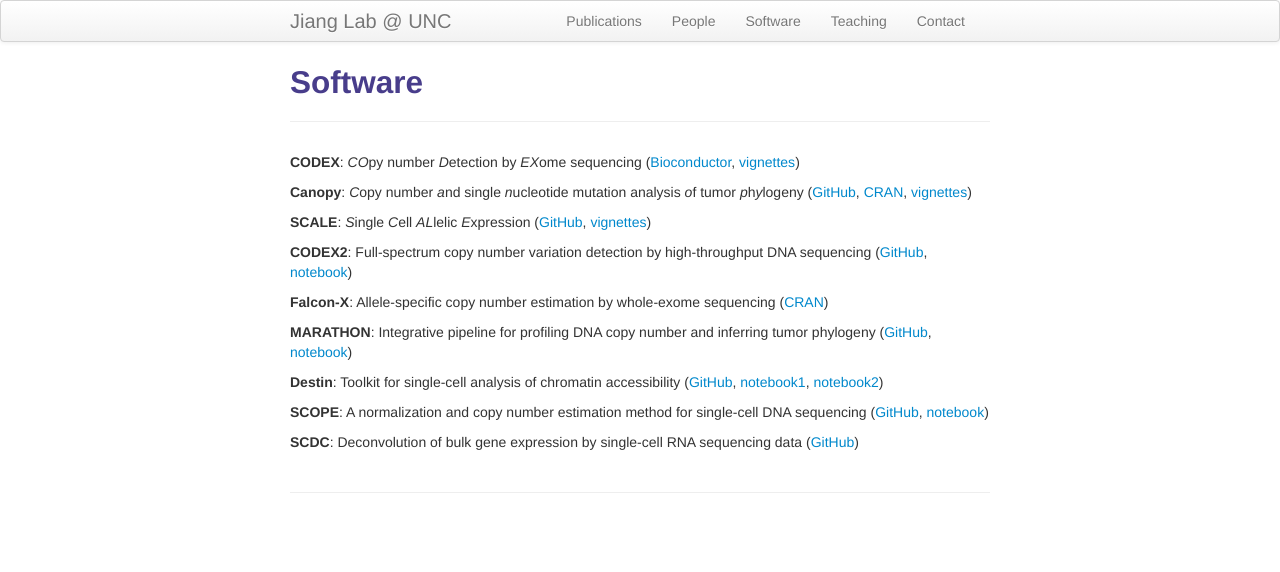
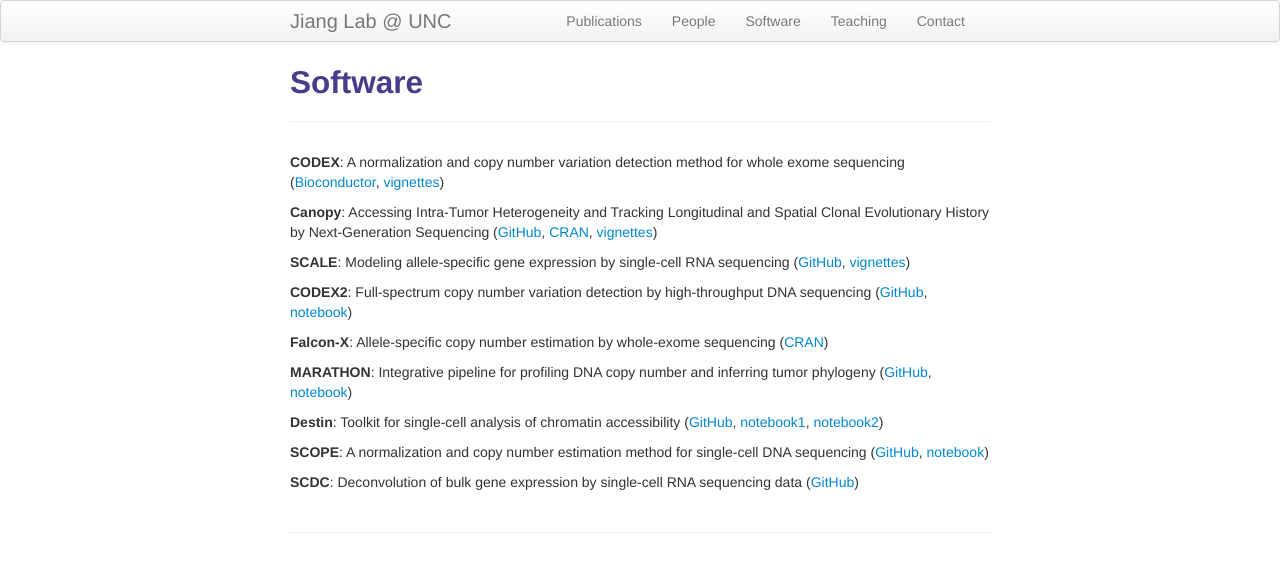
Before and after one commit to yuchaojiang/yuchaojiang.github.io, a Jekyll site: the page built from pages/software.md, in a window 1280 px wide. Shown: the top 572 px of the page. Built offline with Jekyll 4.4.1, drawn with Linux system fonts in a browser that asks for light colours.

Commit message:
Update software.md

```diff
--- a/pages/software.md
+++ b/pages/software.md
@@ -6,11 +6,11 @@ description: Yuchao Jiang's software
 
 
 
-**CODEX**: *CO*py number *D*etection by *EX*ome sequencing ([Bioconductor](http://www.bioconductor.org/packages/release/bioc/html/CODEX.html), [vignettes](http://www.bioconductor.org/packages/release/bioc/vignettes/CODEX/inst/doc/CODEX_vignettes.pdf))
+**CODEX**: A normalization and copy number variation detection method for whole exome sequencing ([Bioconductor](http://www.bioconductor.org/packages/release/bioc/html/CODEX.html), [vignettes](http://www.bioconductor.org/packages/release/bioc/vignettes/CODEX/inst/doc/CODEX_vignettes.pdf))
 
-**Canopy**: *C*opy number *a*nd single *n*ucleotide mutation analysis *o*f tumor *p*h*y*logeny ([GitHub](https://github.com/yuchaojiang/Canopy), [CRAN](https://cran.r-project.org/web/packages/Canopy/index.html), [vignettes](https://cran.rstudio.com/web/packages/Canopy/vignettes/Canopy_vignettes.pdf))
+**Canopy**: Accessing Intra-Tumor Heterogeneity and Tracking Longitudinal and Spatial Clonal Evolutionary History by Next-Generation Sequencing ([GitHub](https://github.com/yuchaojiang/Canopy), [CRAN](https://cran.r-project.org/web/packages/Canopy/index.html), [vignettes](https://cran.rstudio.com/web/packages/Canopy/vignettes/Canopy_vignettes.pdf))
 
-**SCALE**: *S*ingle *C*ell *AL*lelic *E*xpression ([GitHub](https://github.com/yuchaojiang/SCALE), [vignettes](https://github.com/yuchaojiang/SCALE/blob/master/demo/SCALE_vignettes.pdf))
+**SCALE**: Modeling allele-specific gene expression by single-cell RNA sequencing ([GitHub](https://github.com/yuchaojiang/SCALE), [vignettes](https://github.com/yuchaojiang/SCALE/blob/master/demo/SCALE_vignettes.pdf))
 
 **CODEX2**: Full-spectrum copy number variation detection by high-throughput DNA sequencing ([GitHub](https://github.com/yuchaojiang/CODEX2), [notebook](http://htmlpreview.github.io/?https://github.com/yuchaojiang/CODEX2/blob/master/demo/CODEX2.html))
 
```
